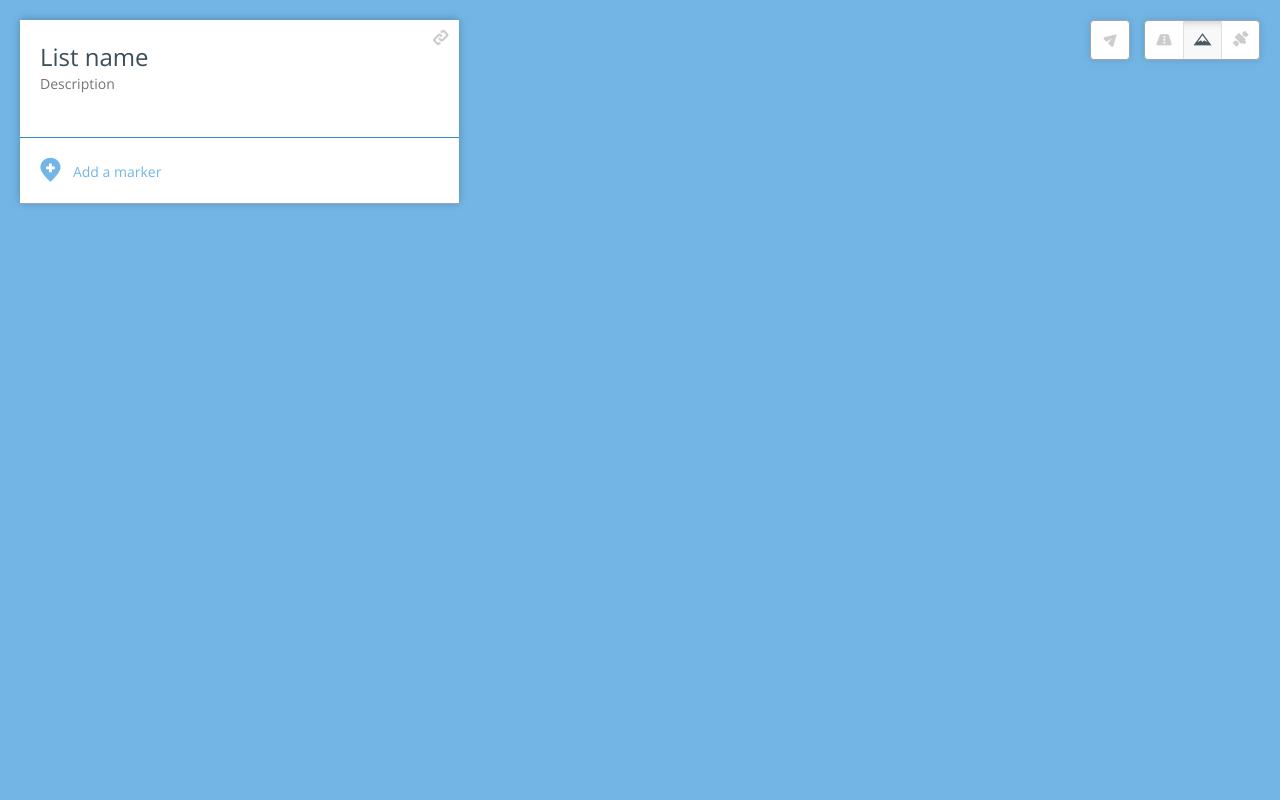
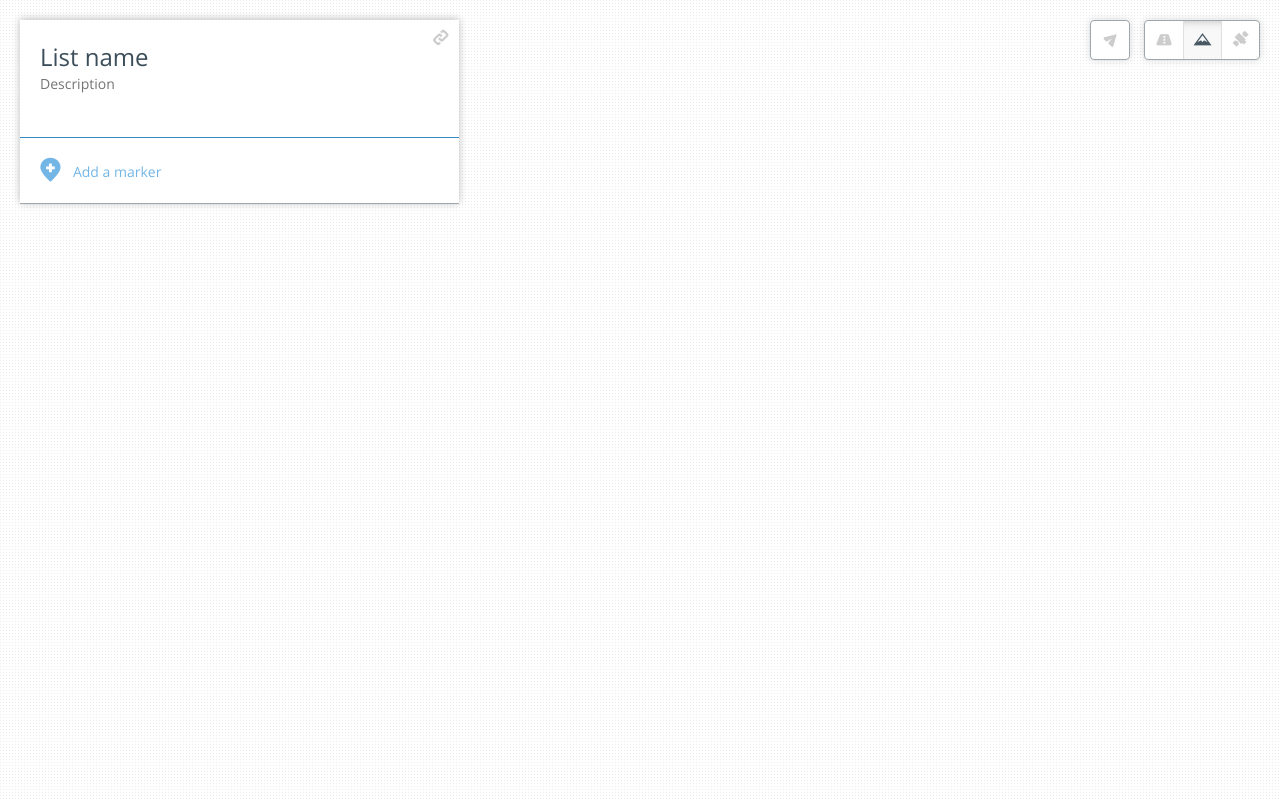
Before and after one commit to tristen/maplist, a website: page index.html in a window 1280 px wide. Drawn offline with Linux system fonts and the light colour scheme.

Commit message:
Make the map background more agnostic

```diff
--- a/app.css
+++ b/app.css
@@ -432,7 +432,7 @@ input:-moz-placeholder           { color:#506879; }
 /* Application Styling
 ------------------------------------------------------- */
 .map {
-  background:#73b6e6;
+  background:transparent url(img/bg.png) repeat 0 0;
   position:absolute;
   width:100%;
   height:100%;
```
Also changed, not shown: img/bg.png (added).
